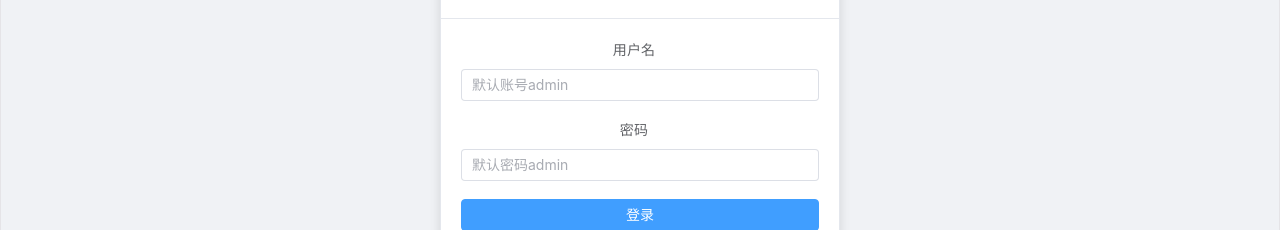
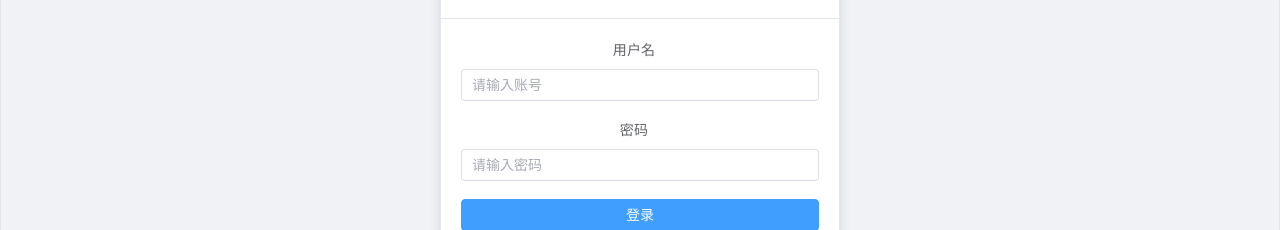
Before and after one commit to Under-no-Flag/Surgery-Decision, a Vue app in the folder frontend/: page /admin/login in a window 1280 px wide. Shown: the part 297-527 px from the top of the page. Built offline with nearby package versions, Linux system fonts and the light colour scheme.

Commit message:
添加生产环境配置

```diff
--- a/frontend/src/views/admin/Login.vue
+++ b/frontend/src/views/admin/Login.vue
@@ -8,10 +8,10 @@
       </template>
       <el-form label-position="top">
         <el-form-item label="用户名">
-          <el-input v-model="form.username" placeholder="默认账号admin" />
+          <el-input v-model="form.username" placeholder="请输入账号" />
         </el-form-item>
         <el-form-item label="密码">
-          <el-input v-model="form.password" type="password" placeholder="默认密码admin" show-password />
+          <el-input v-model="form.password" type="password" placeholder="请输入密码" show-password />
         </el-form-item>
         <el-button type="primary" class="w-full" @click="handleLogin" :loading="loading">
           登录
```
Also changed, not shown: 2 other files (tests, documents, lock files or other folders).
